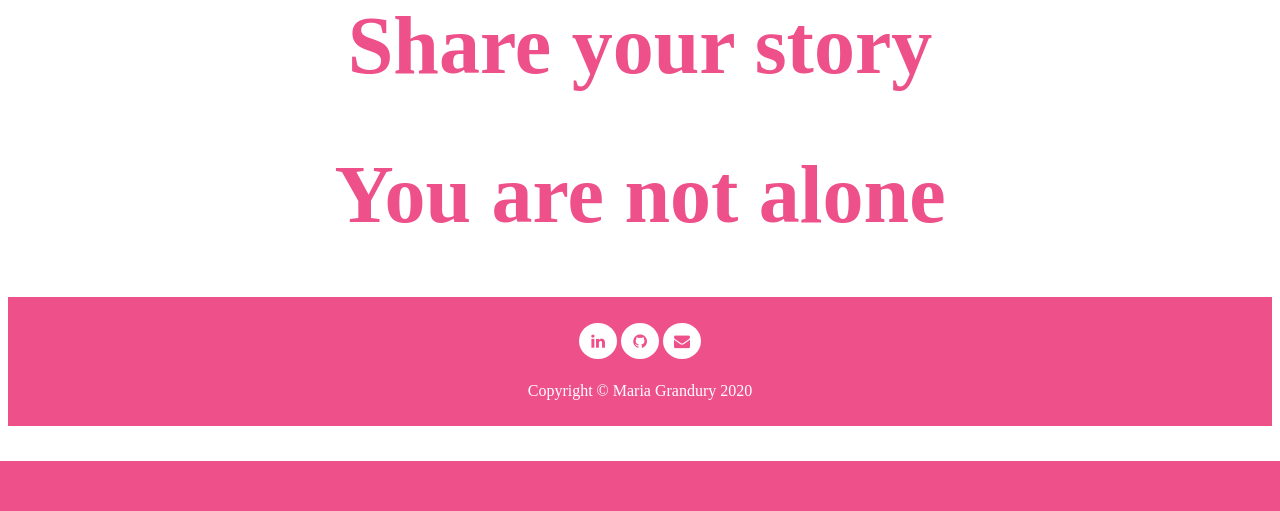
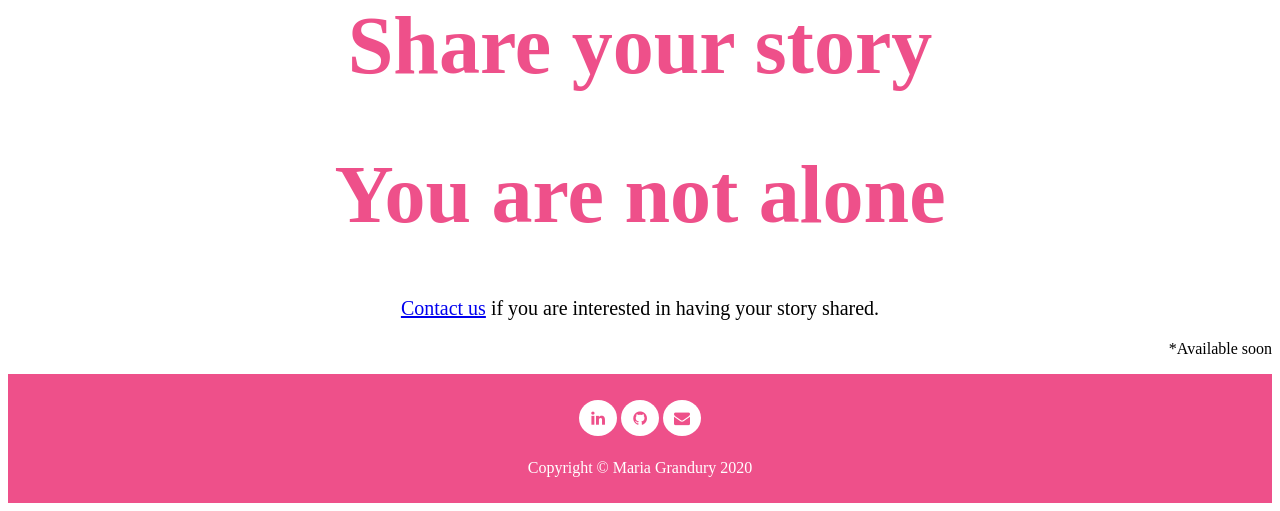
Before and after one commit to magrandury/pink-smile, a Flask app: page /stories in a window 1280 px wide. Shown: the part 339-850 px from the top of the page. Before the commit the page ends 800 px from the top, so only its background shows below. Run offline with Flask 2, Linux system fonts and the light colour scheme.

Commit message:
Add contact information

```diff
--- a/templates/stories.html
+++ b/templates/stories.html
@@ -10,24 +10,14 @@
     <div class="container">
       <h1 style="color: #ee508a;">Share your story</h1>
       <h1 style="color: #ee508a;">You are not alone</h1>
+      <p style="text-align: center; font-size: 20px">
+        <a href="mailto: mariagrandury@gmail.com">Contact us</a>
+        if you are interested in having your story shared.</p>
     </div>
 
-    <!--
-    <div class="row">
-        <div class="card">
-          <h2>TITLE HEADING</h2>
-          <h5>Title description, Oct 16, 2020</h5>
-          <img src="/static/image1.png" alt="Image 1" style="width:1400px;height:425px;">
-          <p>Story...</p>
-        </div>
-        <div class="card">
-          <h2>TITLE HEADING</h2>
-          <h5>Title description, Oct 16, 2020</h5>
-          <img src="/static/image2.png" alt="Image 2" style="width:1400px;height:425px;">
-          <p>Story...</p>
-        </div>
+    <div class="container">
+      <p style="text-align: right;">*Available soon</p>
     </div>
-    //-->
 
     {% endblock %}
   </body>
```
